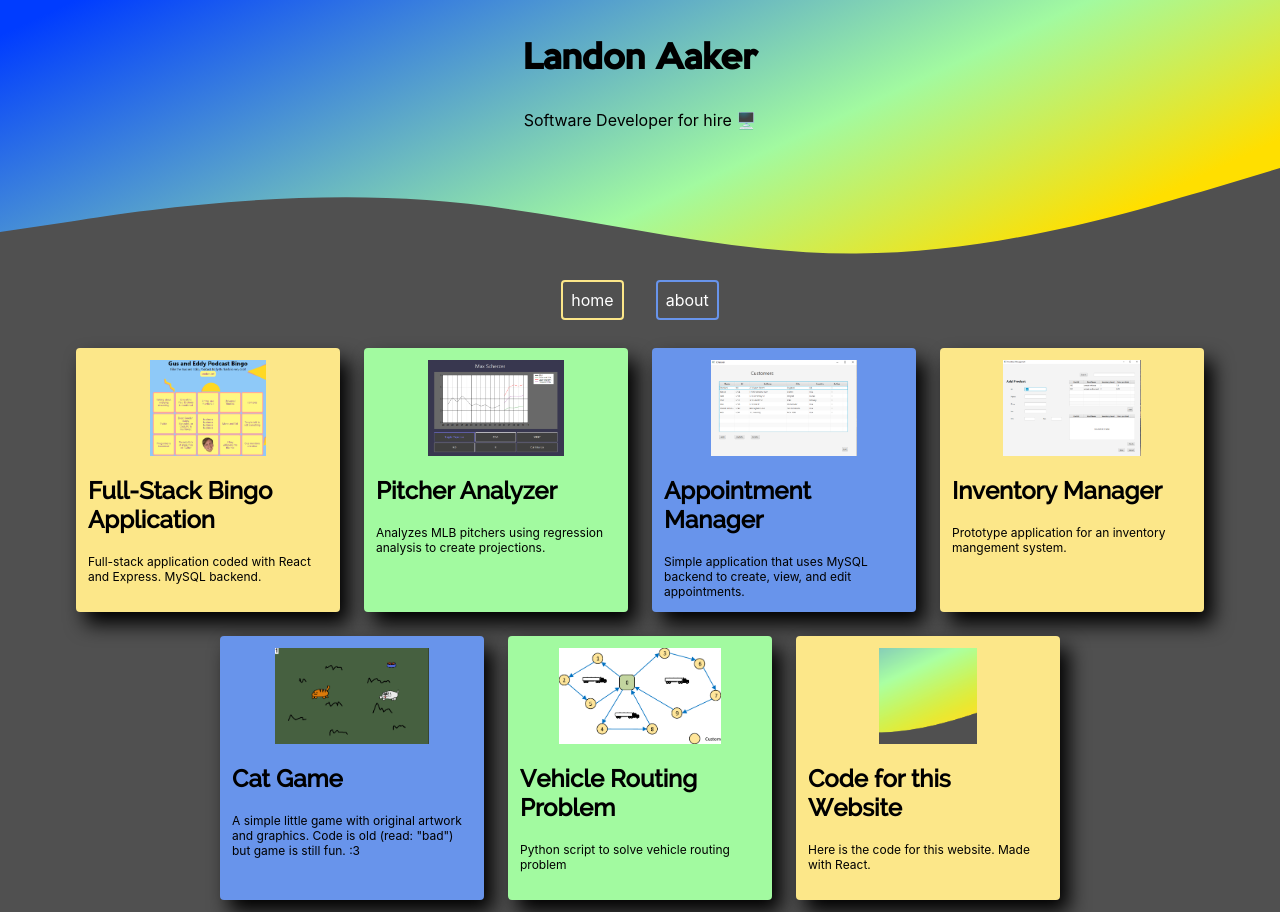
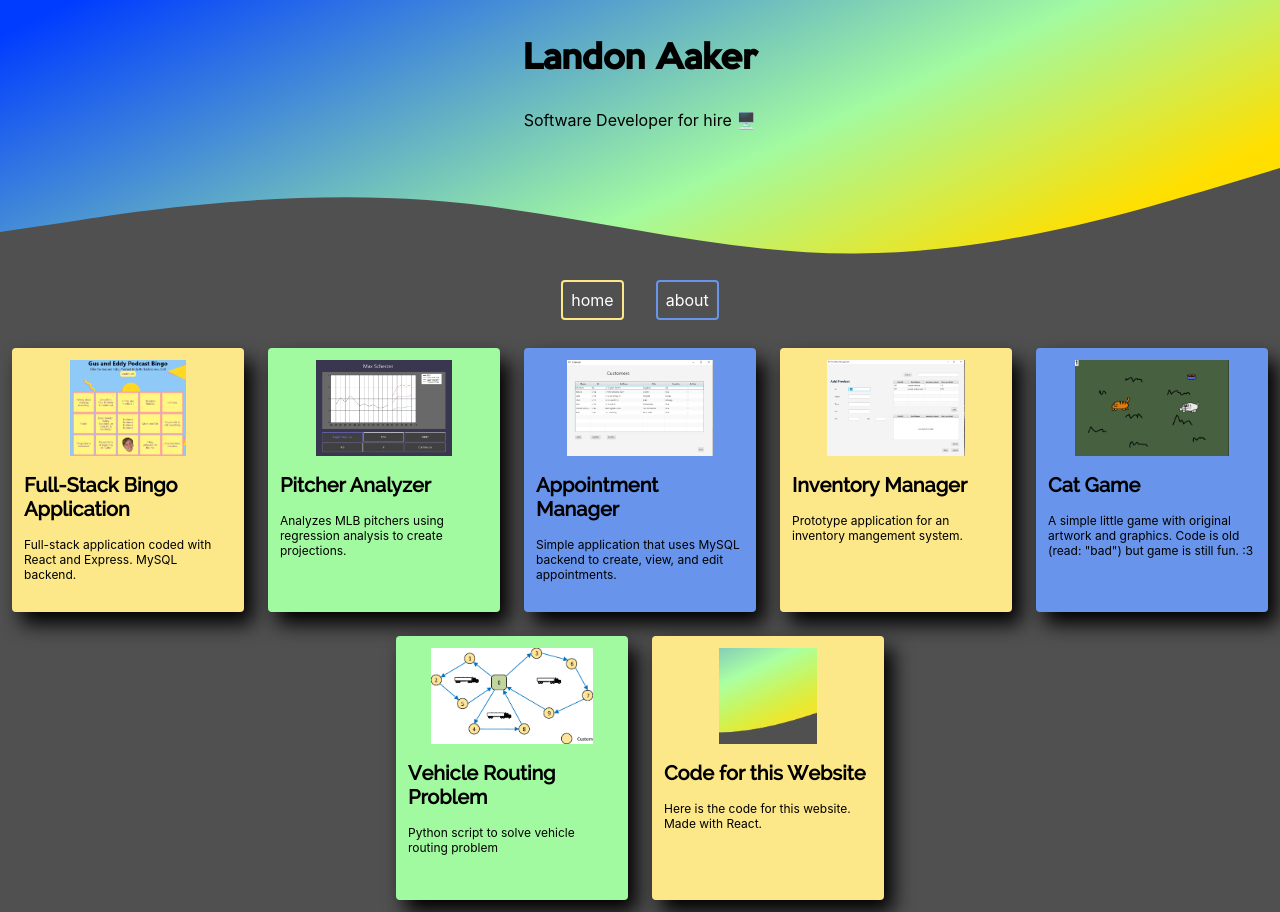
Before and after one commit to norogoth/my_website, a React (Create React App) app: page / in a window 1280 px wide. Built offline with nearby package versions, Linux system fonts and the light colour scheme.

Commit message:
minor edits

```diff
--- a/src/About.js
+++ b/src/About.js
@@ -5,10 +5,10 @@ export default function About() {
 		<div className="about">
 			<div className="articleContent">
 				<Sidebar />
-				<img alt="image of a good employee" className="selfPortrait" src="./img/me.jpeg"/>
+				<img alt="image of a good software developer." className="selfPortrait" src="./img/me.jpeg"/>
 				<h2 className="articleHeading">Who I Am</h2>
 				<p className="aboutText">
-					My name is Landon Aaker and I have been working on software development for three years. I especially love working with SQL, Linux (I use Pop OS), and any problems that can be solved within the CLI. I have been specializing lately in full-stack web-development but I also like coding in Python, C# and (I guess) Java. I love all things IT and I look forward towards creating solutions for your company.
+					My name is Landon Aaker and I have been working on software development for three years. I especially love working with SQL, Linux (I use Pop OS), and any problems that can be solved within the CLI. I have been specializing lately in full-stack web-development but I also like coding in Python, C# and Java. I love all things IT and I look forward towards creating solutions for you.
 				</p>
 				<p className="aboutText">
 					When I am not programming, I am often reading old books, baking bread, or planning out my next D&D campaign.
--- a/src/App.css
+++ b/src/App.css
@@ -119,7 +119,7 @@ svg {
 	text-decoration: none;
 	color: black;
 	border-radius: .25rem;
-	max-width: 15rem;
+	max-width: 13rem;
 	max-height: 15rem;
 	min-width: 10rem;
 	padding: .75rem;
@@ -157,7 +157,8 @@ svg {
 }
 
 .cardTitle {
-	font-family: RalewayMedium;
+		font-size: 1.25rem;
+		font-family: RalewayMedium;
 }
 
 .cardImageDiv {
--- a/src/Portfolio.js
+++ b/src/Portfolio.js
@@ -51,7 +51,7 @@ export default function Portfolio() {
 			title: "Code for this Website",
 			tags:["javascript","React"],
 			description: "Here is the code for this website. Made with React.",
-			link: "https://github.com/norogoth/VehicleRoutingProblem"
+			link: "https://github.com/norogoth/my_website"
 		},
 		/*
 		{
```
Also changed, not shown: 1 other file (tests, documents, lock files or other folders).
